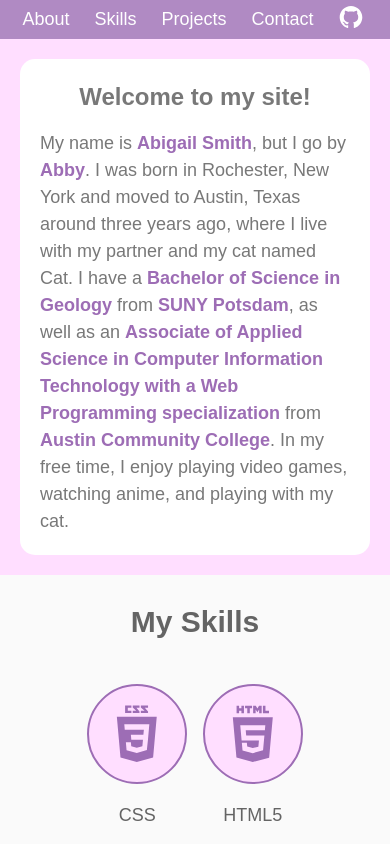
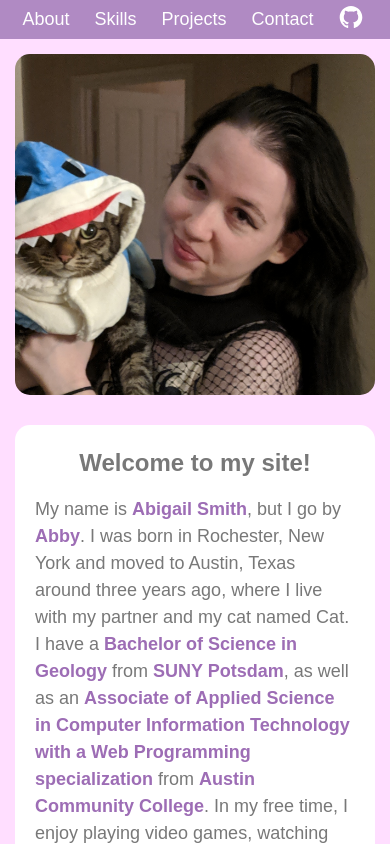
Before and after one commit to abbyhsmith/portfolio, a React (Create React App) app: page / in a window 390 px wide. Shown: the top 844 px of the page. Built offline with nearby package versions, Linux system fonts and the light colour scheme.

Commit message:
fixed mobile styles, projects

```diff
--- a/src/components/NavBar.js
+++ b/src/components/NavBar.js
@@ -4,13 +4,13 @@ import SvgGithubIcon from './Svgs/SvgGithubIcon'
 const NavBar = ({classnames}) => {
 	return (
 		<nav className={classnames}>
-			<a className="nameLink" href="home">Abigail Smith</a>
+			<span className="nameLink">Abigail Smith</span>
 			<ul>
 				<li><a href="#about">About</a></li>
 				<li><a href="#skills">Skills</a></li>
 				<li><a href="#projects">Projects</a></li>
 				<li><a href="#contact">Contact</a></li>
-				<li><a target="_blank" className="github" href="https://github.com/abbyhsmith"><SvgGithubIcon /></a></li>
+				<li><a target="_blank" rel="noreferrer" className="github" href="https://github.com/abbyhsmith"><SvgGithubIcon /></a></li>
 			</ul>
 		</nav>
 	)
--- a/src/components/Projects.js
+++ b/src/components/Projects.js
@@ -10,19 +10,19 @@ const Projects = () => {
 			<div className="projectContainer">
 				<div className="projectDiv">
 					<a href="/animalfacts">
-						<img src={animalFactsPic} />
+						<img src={animalFactsPic} alt="Animal Facts App"/>
 						<div className="projectTitle">Animal Facts</div>
 					</a>
 				</div>
 				<div className="projectDiv">
 					<a href="/wow-enemy-finder">
-						<img src={wowEnemyPic} />
+						<img src={wowEnemyPic} alt="World of Warcraft Enemy Search App"/>
 						<div className="projectTitle">World of Warcraft Enemy Search</div>
 					</a>
 				</div>
 				<div className="projectDiv">
 					<a href="/grocery-list-maker">
-						<img src={groceryListPic} />
+						<img src={groceryListPic} alt="Grocery List Maker App" />
 						<div className="projectTitle">Grocery List Maker</div>
 					</a>
 				</div>
--- a/src/index.scss
+++ b/src/index.scss
@@ -6,6 +6,10 @@
 }
 
 //page styles
+html {
+	scroll-behavior: smooth;
+}
+
 img {
 	max-width: 100%;
 }
@@ -115,8 +119,8 @@ li {
 //about section
 #about {
 	background-color: rgb(255,222,255);
-	padding: 50px;
 	.container {
+		padding: 50px;
 		max-width: 1200px;
 		margin: 0 auto;
 		display: grid;
@@ -158,10 +162,10 @@ li {
 
 @media only screen and (max-width: 1000px) {
 	#about {
-		padding: 30px;
 		.container {
 			grid-template-columns: 5fr 4fr;
 			grid-gap: 30px;
+			padding: 30px;
 		}
 		img {
 			margin: 0 auto;
@@ -175,17 +179,17 @@ li {
 
 @media only screen and (max-width: 800px) {
 	#about {
-		padding: 0;
 		.container {
 			display: flex;
+			flex-direction: column-reverse;
+			padding: 15px;
 		}
 		img {
-			display: none;
+			width: 100%;
 		}
 	}
 
 	.bio {
-		margin: 20px;
 		width: 100%;
 		padding: 20px;
 		line-height: 1.5;
@@ -265,10 +269,13 @@ li {
 }
 
 .projectDiv {
-	width: 250px;
+	width: 25%;
 	background-color: white;
 	transform: translate(0);
 	transition: transform 100ms linear;
+	img {
+		width: 100%;
+	}
 	a {
 		text-decoration: none;
 		color: rgb(100,100,100);
```
Also changed, not shown: src/components/Svgs/SvgGithubIcon.js (+1 -0 lines), 2 other files (tests, documents, lock files or other folders).
